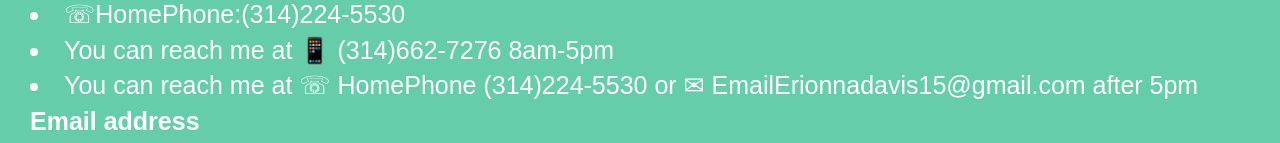
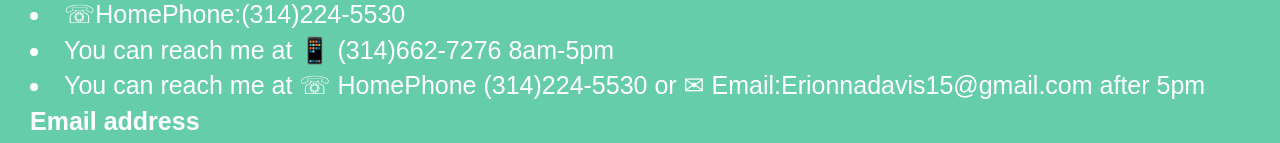
Before and after one commit to ErionnaDavis/portfolio, a website: page contact.html in a window 1280 px wide. Shown: the part 299-442 px from the top of the page. Drawn offline with nearby package versions, Linux system fonts and the light colour scheme.

Commit message:
email(:)erionnadavis15@gmail.com

```diff
--- a/contact.html
+++ b/contact.html
@@ -61,7 +61,7 @@
         <li class="animated tada">&#128241Phone Number:(314)662-7276</li>
         <li class="animated tada">&#9743HomePhone:(314)224-5530</li>
         <li class="animated tada">You can reach me at &#128241 (314)662-7276 8am-5pm</li>
-        <li class="animated tada">You can reach me at &#9743 HomePhone (314)224-5530 or &#9993 EmailErionnadavis15@gmail.com after 5pm</li>
+        <li class="animated tada">You can reach me at &#9743 HomePhone (314)224-5530 or &#9993 Email:Erionnadavis15@gmail.com after 5pm</li>
         <form name="contactForm" id="contactForm">
 
             <div class="form-group">
```
